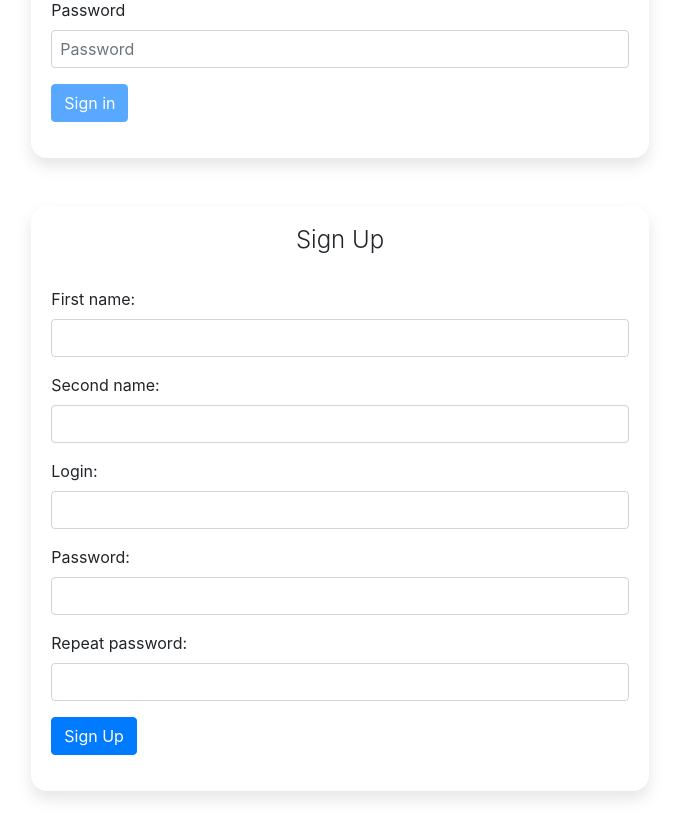
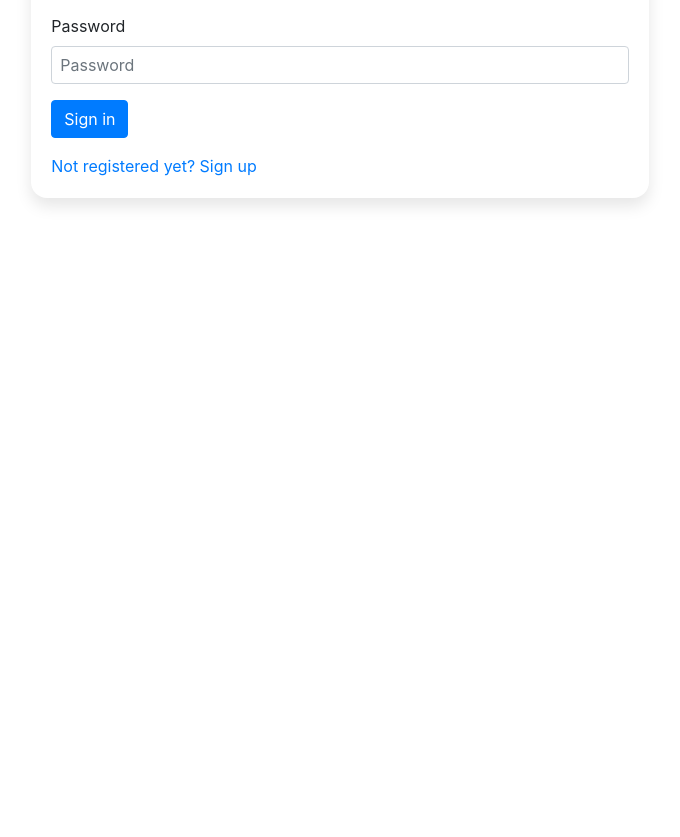
Before and after one commit to strelnikovkirill/TaskApp, a React (Create React App) app in the folder client/: page / in a window 1280 px wide. Shown: the part 217-1054 px from the top of the page, without its empty margins (300-980 px from the left). After the commit the page ends 800 px from the top, so only its background shows below. Built offline with nearby package versions, Linux system fonts and the light colour scheme.

Commit message:
Migrate to React Bootstrap

```diff
--- a/client/package.json
+++ b/client/package.json
@@ -8,6 +8,7 @@
     "react-scripts": "3.0.1",
     "axios": "^0.18.0",
     "bootstrap": "^4.3.1",
+    "react-bootstrap": "^1.0.0-beta.9",
     "mongoose": "^5.5.7",
     "nodemon": "^1.19.0",
     "react-router-dom": "^5.0.0"
--- a/client/src/App.js
+++ b/client/src/App.js
@@ -7,11 +7,15 @@ import List from './components/task/list';
 import Register from './components/register';
 import AuthPage from './components/authpage';
 import Profile from './components/profile';
+import Navbar from "react-bootstrap/Navbar";
+import Nav from "react-bootstrap/Nav";
+import Container from "react-bootstrap/es/Container";
+import NavbarBrand from "react-bootstrap/NavbarBrand";
+import NavDropdown from "react-bootstrap/NavDropdown";
 
 class App extends Component {
   constructor(props) {
     super(props);
-
     this.logOut = this.logOut.bind(this);
   }
 
@@ -25,51 +29,41 @@ class App extends Component {
     if (token != null) {
       return (
         <Router>
-          <div className="container-fluid">
-            <nav className="navbar navbar-expand-sm navbar-dark bg-primary">
-              <Link to={'/'} className="navbar-brand">Task app</Link>
-              <div className="collapse navbar-collapse" id="navbarSupportedContent">
-                <ul className="navbar-nav mr-auto">
-                  <li className="nav-item">
-                    <Link to={'/list'} className="nav-link">My tasks</Link>
-                  </li>
-                  <li className="nav-item">
-                    <Link to={'/create'} className="nav-link">Add task</Link>
-                  </li>
-                  <li className="nav-item">
-                    <Link to={'/profile'} className="nav-link">Profile</Link>
-                  </li>
-                </ul>
-              <ul className="navbar-nav">
-                  <li className="nav-item">
-                    Logged in as {localStorage.getItem('login')}
-                  </li>
-                  <li className="nav-item">
-                    <button className="btn btn-outline-primary" onClick={this.logOut}>Log out</button>
-                  </li>
-                </ul>
-              </div>
-            </nav>
+          <Navbar bg="primary" expand="sm">
+            <NavbarBrand to={'/'}>Task app</NavbarBrand>
+            <Navbar.Collapse id="collapse">
+              <Nav className="mr-auto">
+                <Nav.Item><Link to={'/list'} className="nav-link">My tasks</Link></Nav.Item>
+                <Nav.Item><Link to={'/create'} className="nav-link">Add task</Link></Nav.Item>
+                <Nav.Item><Link to={'/profile'} className="nav-link">Profile</Link></Nav.Item>
+              </Nav>
+              <Nav>
+                <NavDropdown title={"Logged in as " + localStorage.getItem('login')} id="nav-dropdown">
+                  <NavDropdown.Item onClick={this.logOut}>Log out</NavDropdown.Item>
+                </NavDropdown>
+              </Nav>
+            </Navbar.Collapse>
             <br/>
-            <div className="container">
-              <Switch>
-                <Route exact path='/create' component={Create}/>
-                <Route path='/edit/:id' component={Edit}/>
-                <Route path='/list' component={List}/>
-                <Route path='/auth' component={Register}/>
-                <Route path='/profile' component={Profile}/>
-              </Switch>
-            </div>
-          </div>
+          </Navbar>
+          <Container className="p-3">
+            <Switch>
+              <Route default exact path='/create' component={Create}/>
+              <Route path='/edit/:id' component={Edit}/>
+              <Route path='/list' component={List}/>
+              <Route path='/profile' component={Profile}/>
+            </Switch>
+          </Container>
         </Router>
       );
     } else {
       //TODO: check token on backend
       return (
-        <div>
-          <AuthPage/>
-          <Register/>
-        </div>
+        <Router>
+          <Switch>
+            <Route exact path='/' component={AuthPage}/>
+            <Route exact path='/sign_up' component={Register}/>
+          </Switch>
+        </Router>
       )
     }
   }
--- a/client/src/components/authpage.js
+++ b/client/src/components/authpage.js
@@ -1,6 +1,9 @@
 import React, {Component} from 'react';
-import axios from 'axios';
 import './authpage.css';
+import Alert from "react-bootstrap/Alert";
+import Container from "react-bootstrap/Container";
+import Api from '../API';
+
 
 export default class AuthPage extends Component {
   constructor(props) {
@@ -14,7 +17,6 @@ export default class AuthPage extends Component {
       login: '',
       password: '',
       alertText: '',
-      signInDisabled: true,
       errorLogin: '',
       errorPassword: ''
     }
@@ -27,13 +29,11 @@ export default class AuthPage extends Component {
   }
 
   onChangeLogin(e) {
-    this.setState({login: e.target.value,});
-    this.setState({signInDisabled: !this.isFormValid()})
+    this.setState({login: e.target.value});
   }
 
   onChangePassword(e) {
     this.setState({password: e.target.value})
-    this.setState({signInDisabled: !this.isFormValid()})
   }
 
   isFormValid(e) {
@@ -42,8 +42,6 @@ export default class AuthPage extends Component {
     let isPasswordEmpty = this.state.password.length === 0;
     let isLoginEmpty = this.state.login.length === 0;
     let isPasswordShort = this.state.password.length < 8;
-
-    console.log(isPasswordEmpty, isLoginEmpty, isPasswordShort)
 
     if (isPasswordEmpty) {
       this.setState({
@@ -73,31 +71,33 @@ export default class AuthPage extends Component {
 
   onSubmit(e) {
     e.preventDefault();
+    if (!this.isFormValid()) {
+      return;
+    }
     const obj = {
       login: this.state.login,
       password: this.state.password
     }
-    axios.post('http://localhost:4000/auth/', obj)
-      .then(res => {
-        console.log(res);
-        if (res.data.success) {
-          localStorage.setItem('token', res.data.token);
-          window.location = '/';
-        } else {
-          //TODO: handle error
-          this.showAlert(res.data.message);
-        }
-      })
+    Api.auth.authorize(obj).then(res => {
+      if (res.success) {
+        localStorage.setItem('token', res.token);
+        localStorage.setItem('login', res.login);
+        window.location = '/list';
+      } else {
+        this.showAlert(res.message);
+      }
+    })
   }
 
   render() {
     return (
-      <div className="container">
-        <div className="alert alert-danger my-3" style={{display: this.state.alertText !== '' ? 'block' : 'none'}}
-             role="alert">
-          {this.state.alertText}
-        </div>
+      <Container>
         <div className="col-sm-11 col-md-9 col-lg-7 mx-auto">
+          <div className="p-2">
+            <Alert variant="danger" show={this.state.alertText !== ''}>
+              {this.state.alertText}
+            </Alert>
+          </div>
           <div className="card card-signin my-5">
             <div className="card-body">
               <h5 className="card-title text-center">Sign In</h5>
@@ -132,16 +132,16 @@ export default class AuthPage extends Component {
                     type="submit"
                     className="btn btn-primary"
                     value="Log In"
-                    disabled={this.state.signInDisabled}
                     onClick={this.onSubmit}
                   > Sign in
                   </button>
                 </div>
+                <a href="/sign_up">Not registered yet? Sign up</a>
               </form>
             </div>
           </div>
         </div>
-      </div>
+      </Container>
     )
   }
 }
```
